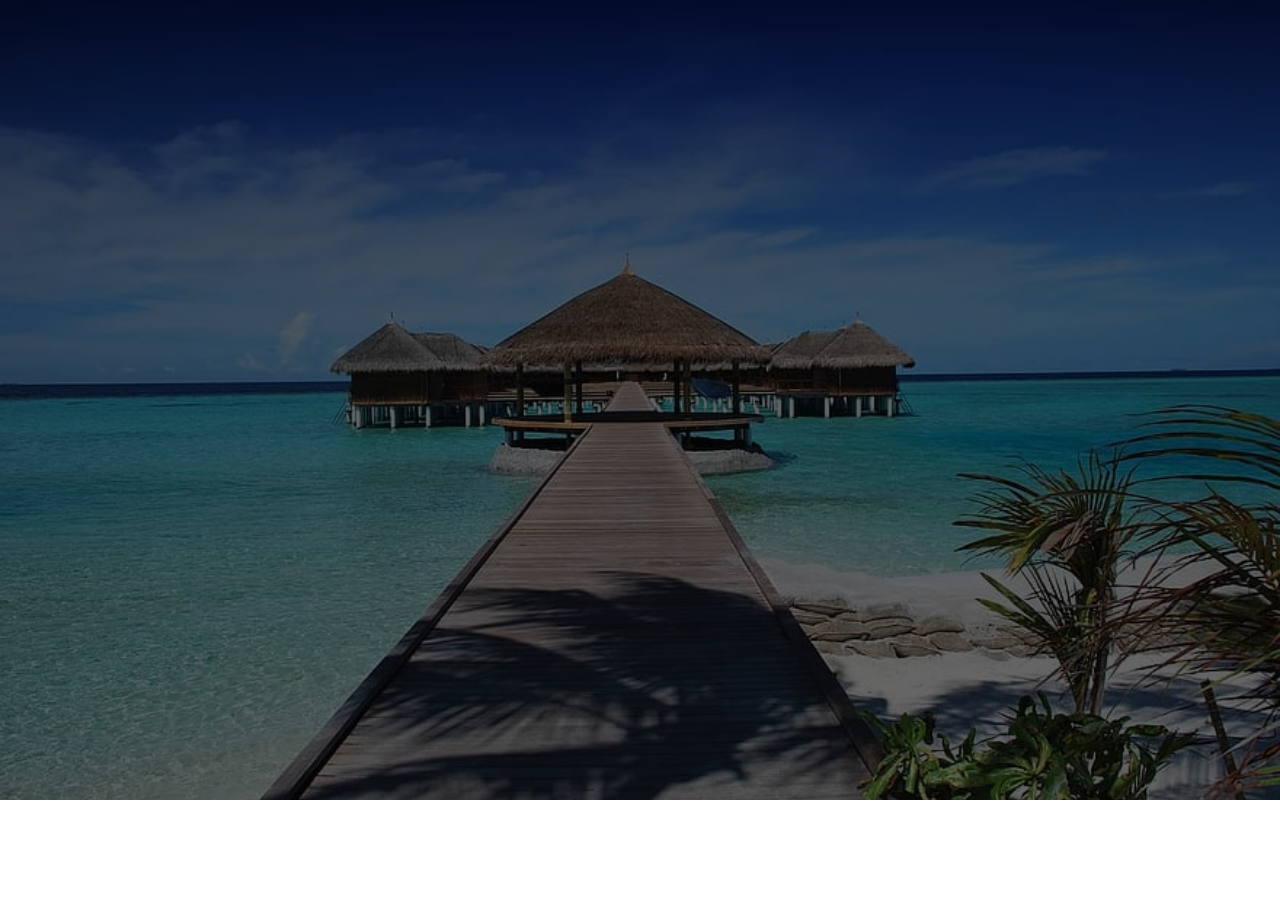
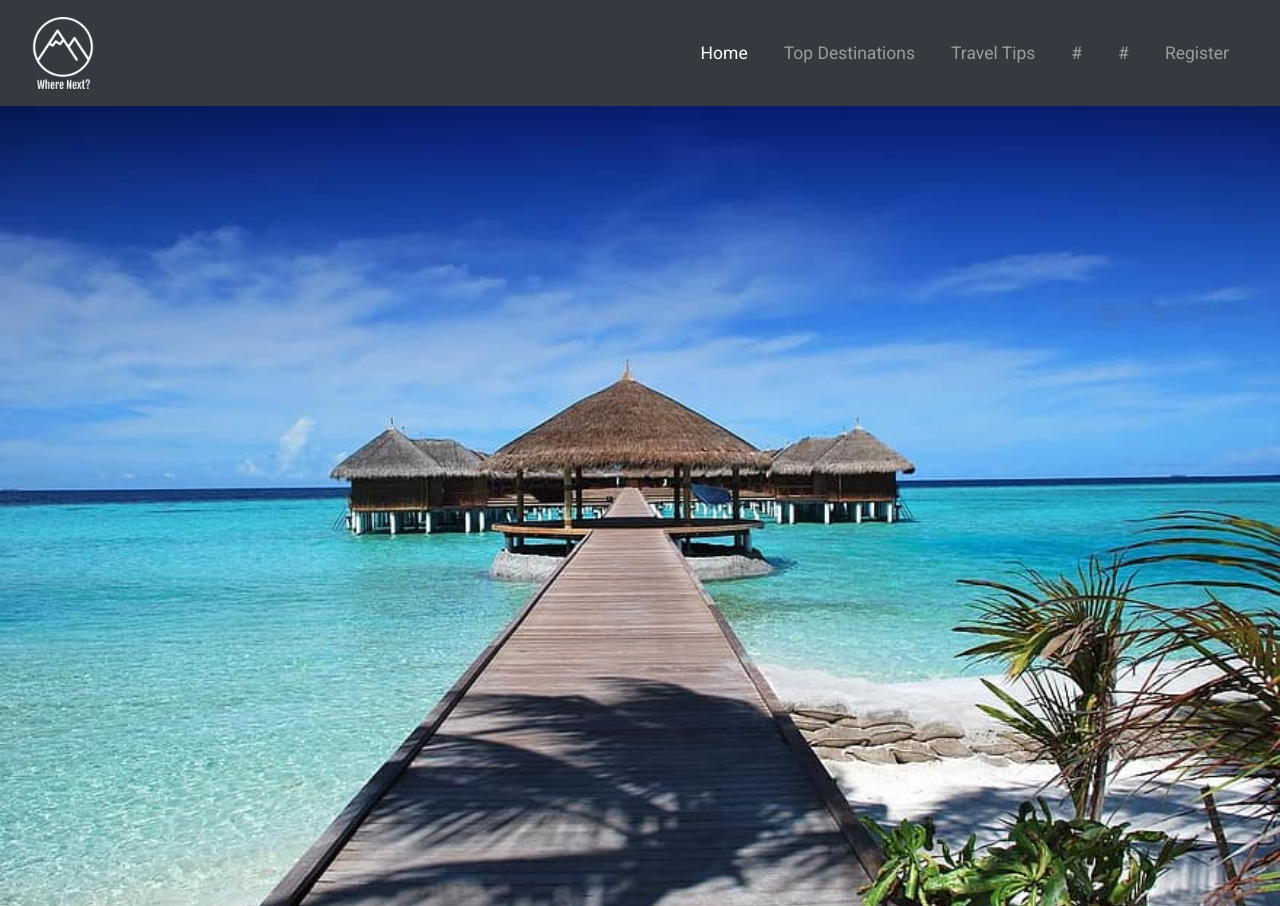
Before and after one commit to Code-Institute-Submissions/Milestone-project-131, a plain HTML site: page index.html in a window 1280 px wide. Before the commit the page ends 800 px from the top, so only its background shows below. Drawn offline with nearby package versions, Linux system fonts and the light colour scheme.

Commit message:
added navbar and company logo

```diff
--- a/index.html
+++ b/index.html
@@ -11,11 +11,37 @@
     <title>Where Next?</title>
 </head>
 <body>
-    <section class="header background">
-        <div class="container">
-
+                    <!---Bootstrap Navbar-->
+    <nav class="navbar navbar-expand-md navbar-dark bg-dark sticky-top">
+        <div class="container-fluid">
+            <a class="navbar-brand" href='index.html'><img src='images/logo.png' alt='company logo' id="companyLogo"></a> <!---image in header links to homepage-->
+                <button class="navbar-toggler" type="button" data-toggle="collapse" data-target="#responsiveNavbar" aria-controls="responsiveNavbar" aria-expanded="false" aria-label="Toggle navigation">
+                    <span class='navbar-toggler-icon'></span>
+                </button>
+                    <div class="collapse navbar-collapse" id="responsiveNavbar">
+                        <ul class="navbar-nav ml-auto">
+                            <li class='nav-item active'> <!---homepage is the current page and is highlighted in navbar -->
+                                <a class="nav-link" href="index.html">Home</a>
+                            </li>
+                            <li class='nav-item'>
+                                <a class="nav-link" href="">Top Destinations</a>
+                            </li>
+                            <li class='nav-item'>
+                                <a class="nav-link" href="">Travel Tips</a>
+                            </li>
+                            <li class='nav-item'>
+                                <a class="nav-link" href="">#</a>
+                            </li>
+                            <li class='nav-item'>
+                                <a class="nav-link" href="">#</a>
+                            </li>
+                            <li class='nav-item'>
+                                <a class="nav-link" href="sign_up.html">Register</a>
+                            </li>
+                        </ul>
+                    </div>
         </div>
-
-    </section>
+    </nav>
+    <div class="bg"></div>
 </body>
 </html>
--- a/style.css
+++ b/style.css
@@ -7,12 +7,31 @@ html, body{
     color: rgba(24, 23, 23, 0.753)
 }
 
+/*---NavBar---*/
+
+.navbar{
+    padding: 8px;
+}
+
+.navbar-nav li {
+    padding-right: 20px;
+}
+
+#companyLogo {
+    width: 80px;
+    height: 80px;
+}
+
+.nav-link{
+    font-size: 17.5px !important;
+}
+
 /*---Background Image---*/
 
-.background{
-    height: 100%;
-    background-image: linear-gradient(rgba(0, 0, 0, 0.6), rgba(0, 0, 0, 0.6)), url("images/background.png");
-    background-position: center;
-    background-repeat: no-repeat;
-    background-size: cover;
+.bg {
+  background-image: url("images/background.png");
+  height: 100%;
+  background-position: center;
+  background-repeat: no-repeat;
+  background-size: cover;
 }
```
Also changed, not shown: images/logo.png (added).
